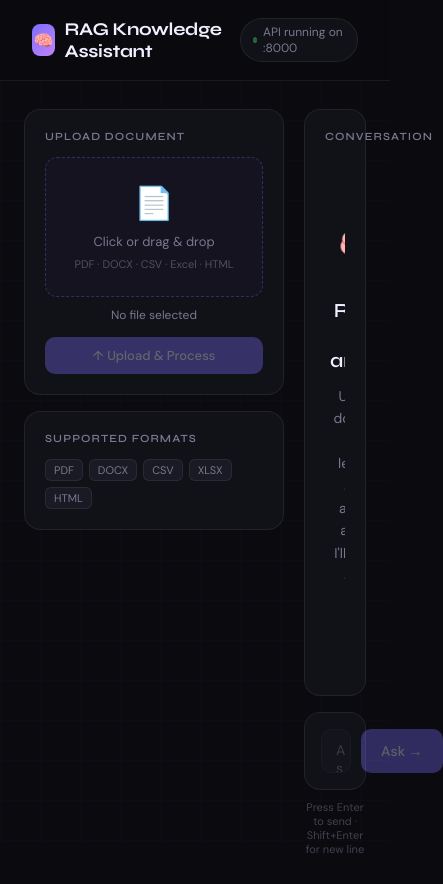
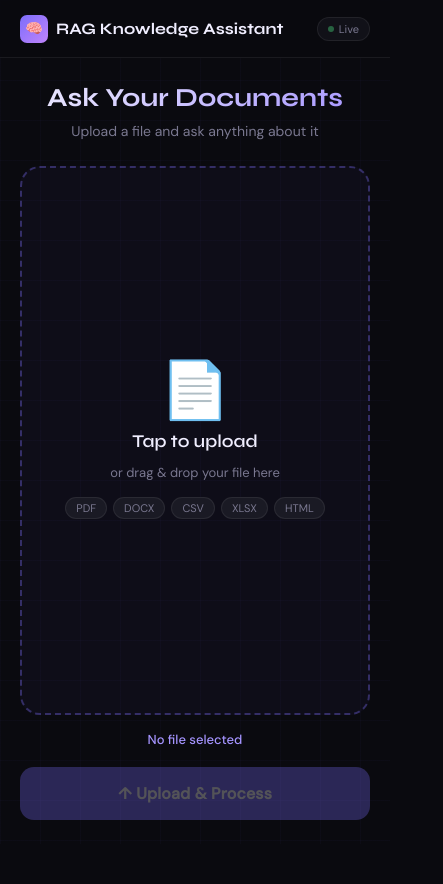
Before and after one commit to thewokegoyim/rag-knowledge-assistant, a plain HTML site: page static/index.html in a window 390 px wide. Shown: the whole page, 443 px wide, since content can reach past the window. After the commit the page ends 844 px from the top, so only its background shows below. Drawn offline with Linux system fonts and the light colour scheme.

Commit message:
fix: mobile-first UI redesign

```diff
--- a/static/index.html
+++ b/static/index.html
@@ -2,16 +2,15 @@
 <html lang="en">
 <head>
 <meta charset="UTF-8">
-<meta name="viewport" content="width=device-width, initial-scale=1.0">
+<meta name="viewport" content="width=device-width, initial-scale=1.0, maximum-scale=1.0">
 <title>RAG Knowledge Assistant</title>
-<link href="https://fonts.googleapis.com/css2?family=Syne:wght@400;500;600;700&family=DM+Sans:wght@300;400;500&display=swap" rel="stylesheet">
+<link href="https://fonts.googleapis.com/css2?family=Syne:wght@400;600;700&family=DM+Sans:wght@300;400;500&display=swap" rel="stylesheet">
 <style>
 :root {
   --bg: #0a0a0f;
   --surface: #111118;
   --surface2: #1a1a24;
   --border: rgba(255,255,255,0.07);
-    --border2: rgba(255,255,255,0.12);
   --accent: #7c6dfa;
   --accent2: #a594ff;
   --text: #f0eeff;
@@ -24,16 +23,14 @@
 
 * { box-sizing: border-box; margin: 0; padding: 0; }
 
-  body {
+html, body {
+  height: 100%;
   font-family: 'DM Sans', sans-serif;
   background: var(--bg);
   color: var(--text);
-    min-height: 100vh;
-    display: flex;
-    flex-direction: column;
+  overflow: hidden;
 }
 
-  /* Subtle grid background */
 body::before {
   content: '';
   position: fixed;
@@ -46,265 +43,305 @@
   z-index: 0;
 }
 
+/* ── HEADER ── */
 header {
-    position: relative;
-    z-index: 10;
+  position: fixed;
+  top: 0; left: 0; right: 0;
+  z-index: 100;
   display: flex;
   align-items: center;
   justify-content: space-between;
-    padding: 18px 32px;
+  padding: 14px 20px;
   border-bottom: 1px solid var(--border);
-    background: rgba(10,10,15,0.9);
+  background: rgba(10,10,15,0.95);
   backdrop-filter: blur(12px);
+  height: 58px;
 }
 
 .logo {
   display: flex;
   align-items: center;
-    gap: 10px;
+  gap: 8px;
   font-family: 'Syne', sans-serif;
   font-weight: 700;
-    font-size: 18px;
-    letter-spacing: -0.3px;
+  font-size: 16px;
 }
 
 .logo-icon {
-    width: 32px;
-    height: 32px;
+  width: 28px; height: 28px;
   background: linear-gradient(135deg, var(--accent), #c084fc);
-    border-radius: 8px;
-    display: flex;
-    align-items: center;
-    justify-content: center;
-    font-size: 16px;
+  border-radius: 7px;
+  display: flex; align-items: center; justify-content: center;
+  font-size: 14px;
 }
 
 .status-pill {
   display: flex;
   align-items: center;
-    gap: 6px;
-    font-size: 12px;
+  gap: 5px;
+  font-size: 11px;
   color: var(--muted);
   background: var(--surface);
   border: 1px solid var(--border);
-    padding: 5px 12px;
+  padding: 4px 10px;
   border-radius: 100px;
 }
 
 .dot {
-    width: 6px;
-    height: 6px;
+  width: 6px; height: 6px;
   border-radius: 50%;
   background: var(--success);
   animation: pulse 2s infinite;
 }
 
 @keyframes pulse {
-    0%, 100% { opacity: 1; }
-    50% { opacity: 0.4; }
+  0%,100% { opacity:1; } 50% { opacity:0.4; }
 }
 
-  main {
-    position: relative;
+/* ── SCREENS ── */
+#app {
+  position: fixed;
+  top: 58px; bottom: 0; left: 0; right: 0;
   z-index: 1;
-    flex: 1;
-    display: flex;
-    gap: 0;
-    max-width: 1200px;
-    width: 100%;
-    margin: 0 auto;
-    padding: 28px 24px;
-    gap: 20px;
 }
 
-  /* LEFT PANEL */
-  .sidebar {
-    width: 260px;
-    flex-shrink: 0;
+.screen {
+  position: absolute;
+  inset: 0;
   display: flex;
   flex-direction: column;
-    gap: 16px;
+  transition: transform 0.4s cubic-bezier(0.4,0,0.2,1), opacity 0.4s;
 }
 
-  .panel {
-    background: var(--surface);
-    border: 1px solid var(--border);
-    border-radius: 16px;
-    padding: 20px;
+#upload-screen {
+  transform: translateX(0);
+  opacity: 1;
 }
 
-  .panel-title {
-    font-family: 'Syne', sans-serif;
-    font-size: 11px;
-    font-weight: 600;
-    letter-spacing: 0.1em;
-    text-transform: uppercase;
-    color: var(--muted);
-    margin-bottom: 14px;
+#chat-screen {
+  transform: translateX(100%);
+  opacity: 0;
 }
 
-  .upload-zone {
-    border: 1.5px dashed rgba(124,109,250,0.3);
-    border-radius: 12px;
-    padding: 24px 16px;
-    text-align: center;
-    cursor: pointer;
-    transition: all 0.2s;
-    background: rgba(124,109,250,0.03);
+#app.chat-mode #upload-screen {
+  transform: translateX(-100%);
+  opacity: 0;
+  pointer-events: none;
 }
 
-  .upload-zone:hover {
-    border-color: rgba(124,109,250,0.6);
-    background: rgba(124,109,250,0.06);
+#app.chat-mode #chat-screen {
+  transform: translateX(0);
+  opacity: 1;
 }
 
-  .upload-zone.dragover {
-    border-color: var(--accent);
-    background: rgba(124,109,250,0.1);
+/* ── UPLOAD SCREEN ── */
+#upload-screen {
+  padding: 24px 20px;
+  justify-content: center;
+  align-items: stretch;
+  gap: 16px;
+  overflow-y: auto;
 }
 
-  .upload-icon {
-    font-size: 32px;
+.upload-hero {
+  text-align: center;
   margin-bottom: 8px;
-    display: block;
 }
 
-  .upload-zone p {
-    font-size: 13px;
+.upload-hero h1 {
+  font-family: 'Syne', sans-serif;
+  font-size: 26px;
+  font-weight: 700;
+  background: linear-gradient(135deg, var(--text), var(--accent2));
+  -webkit-background-clip: text;
+  -webkit-text-fill-color: transparent;
+  background-clip: text;
+  margin-bottom: 8px;
+}
+
+.upload-hero p {
+  font-size: 14px;
   color: var(--muted);
   line-height: 1.5;
 }
 
-  .upload-zone .formats {
+.drop-zone {
+  border: 2px dashed rgba(124,109,250,0.35);
+  border-radius: 20px;
+  padding: 48px 24px;
+  text-align: center;
+  cursor: pointer;
+  background: rgba(124,109,250,0.04);
+  transition: all 0.2s;
+  flex: 1;
+  display: flex;
+  flex-direction: column;
+  align-items: center;
+  justify-content: center;
+  gap: 12px;
+  min-height: 220px;
+}
+
+.drop-zone:active, .drop-zone.dragover {
+  border-color: var(--accent);
+  background: rgba(124,109,250,0.1);
+  transform: scale(0.99);
+}
+
+.drop-icon {
+  font-size: 56px;
+  line-height: 1;
+}
+
+.drop-zone h2 {
+  font-family: 'Syne', sans-serif;
+  font-size: 18px;
+  font-weight: 600;
+  color: var(--text);
+}
+
+.drop-zone p {
+  font-size: 13px;
+  color: var(--muted);
+}
+
+.fmt-row {
+  display: flex;
+  gap: 6px;
+  flex-wrap: wrap;
+  justify-content: center;
+  margin-top: 4px;
+}
+
+.fmt-tag {
   font-size: 11px;
-    color: rgba(122,120,144,0.6);
-    margin-top: 4px;
+  padding: 3px 10px;
+  background: var(--surface2);
+  border: 1px solid var(--border);
+  border-radius: 100px;
+  color: var(--muted);
 }
 
 #file-input { display: none; }
 
-  #file-name {
-    font-size: 12px;
-    color: var(--muted);
-    margin-top: 10px;
-    min-height: 18px;
+#file-name-display {
+  font-size: 13px;
+  color: var(--accent2);
   text-align: center;
+  min-height: 20px;
+  font-weight: 500;
+}
+
+#upload-btn {
+  width: 100%;
+  padding: 16px;
+  background: var(--accent);
+  color: white;
+  border: none;
+  border-radius: 14px;
+  font-family: 'DM Sans', sans-serif;
+  font-size: 16px;
+  font-weight: 600;
+  cursor: pointer;
+  transition: all 0.2s;
+  letter-spacing: 0.01em;
+}
+
+#upload-btn:active:not(:disabled) {
+  transform: scale(0.98);
+  background: var(--accent2);
+}
+
+#upload-btn:disabled {
+  opacity: 0.3;
+  cursor: not-allowed;
+}
+
+/* ── CHAT SCREEN ── */
+#chat-screen {
+  display: flex;
+  flex-direction: column;
+}
+
+#chat-topbar {
+  display: flex;
+  align-items: center;
+  gap: 10px;
+  padding: 10px 16px;
+  border-bottom: 1px solid var(--border);
+  background: var(--surface);
+  flex-shrink: 0;
+}
+
+#back-btn {
+  background: none;
+  border: none;
+  color: var(--accent);
+  font-size: 20px;
+  cursor: pointer;
+  padding: 4px;
+  line-height: 1;
+}
+
+#doc-name-bar {
+  flex: 1;
+  font-size: 13px;
+  color: var(--text);
+  font-weight: 500;
   overflow: hidden;
   text-overflow: ellipsis;
   white-space: nowrap;
 }
 
-  #upload-btn {
-    width: 100%;
-    margin-top: 12px;
-    padding: 10px;
-    background: var(--accent);
-    color: white;
-    border: none;
-    border-radius: 10px;
-    font-family: 'DM Sans', sans-serif;
-    font-size: 13px;
-    font-weight: 500;
-    cursor: pointer;
-    transition: all 0.2s;
-    display: flex;
-    align-items: center;
-    justify-content: center;
-    gap: 6px;
-  }
-
-  #upload-btn:hover:not(:disabled) {
-    background: var(--accent2);
-    transform: translateY(-1px);
-  }
-
-  #upload-btn:disabled {
-    opacity: 0.35;
-    cursor: not-allowed;
-    transform: none;
-  }
-
-  .doc-loaded {
-    display: flex;
-    align-items: center;
-    gap: 8px;
-    padding: 10px 12px;
-    background: rgba(74,222,128,0.08);
+.doc-badge {
+  font-size: 11px;
+  background: rgba(74,222,128,0.1);
+  color: var(--success);
   border: 1px solid rgba(74,222,128,0.2);
-    border-radius: 10px;
-    font-size: 12px;
-    color: var(--success);
-    margin-top: 8px;
-    word-break: break-all;
-  }
-
-  .supported-list {
-    display: flex;
-    flex-wrap: wrap;
-    gap: 6px;
-  }
-
-  .fmt-tag {
-    font-size: 11px;
   padding: 3px 8px;
-    background: var(--surface2);
-    border: 1px solid var(--border);
-    border-radius: 6px;
-    color: var(--muted);
-  }
-
-  /* RIGHT — CHAT */
-  .chat-area {
-    flex: 1;
-    display: flex;
-    flex-direction: column;
-    gap: 16px;
-    min-width: 0;
+  border-radius: 100px;
+  flex-shrink: 0;
 }
 
 #messages {
   flex: 1;
-    min-height: 420px;
-    max-height: 520px;
   overflow-y: auto;
+  padding: 16px;
   display: flex;
   flex-direction: column;
   gap: 12px;
-    padding: 4px 2px;
-    scrollbar-width: thin;
-    scrollbar-color: var(--surface2) transparent;
+  scrollbar-width: none;
 }
 
-  #messages::-webkit-scrollbar { width: 4px; }
-  #messages::-webkit-scrollbar-thumb { background: var(--surface2); border-radius: 4px; }
+#messages::-webkit-scrollbar { display: none; }
 
 .msg-wrap {
   display: flex;
   flex-direction: column;
-    gap: 4px;
+  gap: 3px;
   animation: fadeUp 0.2s ease;
 }
 
 @keyframes fadeUp {
-    from { opacity: 0; transform: translateY(6px); }
-    to { opacity: 1; transform: translateY(0); }
+  from { opacity:0; transform:translateY(6px); }
+  to { opacity:1; transform:translateY(0); }
 }
 
 .msg-wrap.user { align-items: flex-end; }
 .msg-wrap.bot { align-items: flex-start; }
 
 .msg-label {
-    font-size: 11px;
+  font-size: 10px;
   color: var(--muted);
   padding: 0 4px;
 }
 
 .msg {
-    padding: 12px 16px;
-    border-radius: 14px;
+  padding: 10px 14px;
+  border-radius: 16px;
   font-size: 14px;
-    line-height: 1.65;
-    max-width: 85%;
+  line-height: 1.6;
+  max-width: 88%;
   white-space: pre-wrap;
 }
 
@@ -312,14 +349,12 @@
   background: var(--user-bg);
   border: 1px solid rgba(124,109,250,0.2);
   border-bottom-right-radius: 4px;
-    color: var(--text);
 }
 
 .msg.bot {
   background: var(--bot-bg);
   border: 1px solid var(--border);
   border-bottom-left-radius: 4px;
-    color: var(--text);
 }
 
 .msg.error {
@@ -329,114 +364,115 @@
   border-bottom-left-radius: 4px;
 }
 
-  /* Thinking dots */
 .thinking-dots {
   display: flex;
   gap: 5px;
   align-items: center;
-    padding: 14px 16px;
+  padding: 12px 16px;
   background: var(--bot-bg);
   border: 1px solid var(--border);
-    border-radius: 14px;
+  border-radius: 16px;
   border-bottom-left-radius: 4px;
-    width: fit-content;
 }
 
 .t-dot {
-    width: 6px;
-    height: 6px;
+  width: 6px; height: 6px;
   border-radius: 50%;
   background: var(--accent);
   animation: tdot 1.2s infinite;
 }
-
 .t-dot:nth-child(2) { animation-delay: 0.2s; }
 .t-dot:nth-child(3) { animation-delay: 0.4s; }
 
 @keyframes tdot {
-    0%, 60%, 100% { transform: translateY(0); opacity: 0.4; }
-    30% { transform: translateY(-6px); opacity: 1; }
+  0%,60%,100% { transform:translateY(0); opacity:0.4; }
+  30% { transform:translateY(-5px); opacity:1; }
 }
 
-  /* Input */
-  .input-panel {
+/* Input bar */
+.input-bar {
+  display: flex;
+  gap: 8px;
+  padding: 12px 16px;
+  border-top: 1px solid var(--border);
   background: var(--surface);
-    border: 1px solid var(--border);
-    border-radius: 16px;
-    padding: 16px;
-    display: flex;
-    gap: 10px;
-    align-items: flex-end;
+  flex-shrink: 0;
+  padding-bottom: max(12px, env(safe-area-inset-bottom));
 }
 
 #question {
   flex: 1;
   background: var(--surface2);
   border: 1px solid var(--border);
-    border-radius: 10px;
-    padding: 11px 14px;
+  border-radius: 12px;
+  padding: 10px 14px;
   font-family: 'DM Sans', sans-serif;
   font-size: 14px;
   color: var(--text);
   resize: none;
   outline: none;
   transition: border-color 0.2s;
-    min-height: 44px;
-    max-height: 120px;
+  min-height: 42px;
+  max-height: 100px;
+  line-height: 1.4;
 }
 
 #question::placeholder { color: var(--muted); }
 #question:focus { border-color: rgba(124,109,250,0.5); }
-  #question:disabled { opacity: 0.4; cursor: not-allowed; }
+#question:disabled { opacity: 0.4; }
 
 #ask-btn {
-    padding: 11px 20px;
+  width: 42px; height: 42px;
   background: var(--accent);
   color: white;
   border: none;
-    border-radius: 10px;
-    font-family: 'DM Sans', sans-serif;
-    font-size: 14px;
-    font-weight: 500;
+  border-radius: 12px;
+  font-size: 18px;
   cursor: pointer;
   transition: all 0.2s;
-    white-space: nowrap;
-    height: 44px;
+  flex-shrink: 0;
+  display: flex;
+  align-items: center;
+  justify-content: center;
 }
 
-  #ask-btn:hover:not(:disabled) {
+#ask-btn:active:not(:disabled) {
   background: var(--accent2);
-    transform: translateY(-1px);
+  transform: scale(0.95);
 }
 
-  #ask-btn:disabled {
-    opacity: 0.35;
-    cursor: not-allowed;
-    transform: none;
+#ask-btn:disabled { opacity: 0.3; cursor: not-allowed; }
+
+/* Desktop layout */
+@media (min-width: 768px) {
+  #app {
+    display: flex;
+    flex-direction: row;
+    top: 58px;
   }
 
-  .hint {
-    font-size: 11px;
-    color: rgba(122,120,144,0.5);
-    text-align: center;
-    margin-top: -6px;
+  .screen {
+    position: relative;
+    transform: none !important;
+    opacity: 1 !important;
+    pointer-events: auto !important;
   }
 
-  .welcome {
-    flex: 1;
-    display: flex;
-    flex-direction: column;
-    align-items: center;
-    justify-content: center;
-    text-align: center;
-    padding: 40px;
-    gap: 12px;
-    color: var(--muted);
+  #upload-screen {
+    width: 320px;
+    flex-shrink: 0;
+    border-right: 1px solid var(--border);
+    justify-content: flex-start;
+    padding-top: 28px;
   }
 
-  .welcome-icon { font-size: 48px; margin-bottom: 8px; }
-  .welcome h2 { font-family: 'Syne', sans-serif; font-size: 20px; color: var(--text); font-weight: 600; }
-  .welcome p { font-size: 14px; max-width: 320px; line-height: 1.6; }
+  #chat-screen {
+    flex: 1;
+  }
+
+  #chat-topbar { display: none; }
+  #back-btn { display: none; }
+}
 </style>
 </head>
 <body>
@@ -448,31 +484,24 @@
   </div>
   <div class="status-pill">
     <span class="dot"></span>
-    API running on :8000
+    Live
   </div>
 </header>
 
-<main>
-  <!-- SIDEBAR -->
-  <div class="sidebar">
-    <div class="panel">
-      <div class="panel-title">Upload Document</div>
-      <div class="upload-zone" id="drop-zone" onclick="document.getElementById('file-input').click()">
-        <span class="upload-icon">📄</span>
-        <p>Click or drag & drop</p>
-        <p class="formats">PDF · DOCX · CSV · Excel · HTML</p>
-      </div>
-      <input type="file" id="file-input" accept=".pdf,.docx,.csv,.xlsx,.xls,.html">
-      <div id="file-name">No file selected</div>
-      <button id="upload-btn" onclick="uploadDoc()" disabled>
-        ↑ Upload & Process
-      </button>
-      <div id="doc-status"></div>
+<div id="app">
+
+  <!-- UPLOAD SCREEN -->
+  <div class="screen" id="upload-screen">
+    <div class="upload-hero">
+      <h1>Ask Your Documents</h1>
+      <p>Upload a file and ask anything about it</p>
     </div>
 
-    <div class="panel">
-      <div class="panel-title">Supported Formats</div>
-      <div class="supported-list">
+    <div class="drop-zone" id="drop-zone" onclick="document.getElementById('file-input').click()">
+      <div class="drop-icon">📄</div>
+      <h2>Tap to upload</h2>
+      <p>or drag & drop your file here</p>
+      <div class="fmt-row">
         <span class="fmt-tag">PDF</span>
         <span class="fmt-tag">DOCX</span>
         <span class="fmt-tag">CSV</span>
@@ -480,30 +509,39 @@
         <span class="fmt-tag">HTML</span>
       </div>
     </div>
+
+    <input type="file" id="file-input" accept=".pdf,.docx,.csv,.xlsx,.xls,.html">
+    <div id="file-name-display">No file selected</div>
+
+    <button id="upload-btn" onclick="uploadDoc()" disabled>
+      ↑ Upload & Process
+    </button>
   </div>
 
-  <!-- CHAT -->
-  <div class="chat-area">
-    <div class="panel" style="flex:1; display:flex; flex-direction:column; gap:14px; padding:20px;">
-      <div class="panel-title">Conversation</div>
+  <!-- CHAT SCREEN -->
+  <div class="screen" id="chat-screen">
+    <div id="chat-topbar">
+      <button id="back-btn" onclick="goBack()">←</button>
+      <div id="doc-name-bar">Chat</div>
+      <span class="doc-badge">✓ Ready</span>
+    </div>
+
     <div id="messages">
-        <div class="welcome">
-          <div class="welcome-icon">🧠</div>
-          <h2>Ready to answer</h2>
-          <p>Upload a document on the left, then ask me anything about it. I'll find the answer using RAG.</p>
-        </div>
+      <div class="msg-wrap bot">
+        <div class="msg-label">Assistant</div>
+        <div class="msg bot">Upload a document and ask me anything about it!</div>
       </div>
     </div>
 
-    <div class="input-panel">
-      <textarea id="question" placeholder="Ask a question about your document..." disabled rows="1"
+    <div class="input-bar">
+      <textarea id="question" placeholder="Ask a question..." disabled rows="1"
         onkeydown="if(event.key==='Enter'&&!event.shiftKey){event.preventDefault();askQ()}"
-        oninput="this.style.height='auto';this.style.height=Math.min(this.scrollHeight,120)+'px'"></textarea>
-      <button id="ask-btn" onclick="askQ()" disabled>Ask →</button>
+        oninput="this.style.height='auto';this.style.height=Math.min(this.scrollHeight,100)+'px'"></textarea>
+      <button id="ask-btn" onclick="askQ()" disabled>↑</button>
     </div>
-    <div class="hint">Press Enter to send · Shift+Enter for new line</div>
   </div>
-</main>
+
+</div>
 
 <script>
 const API = 'https://thewokegoyim-rag-knowledge-assistant.hf.space';
@@ -514,7 +552,7 @@ const dropZone = document.getElementById('drop-zone');
 fileInput.addEventListener('change', function() {
   const f = this.files[0];
   if (f) {
-    document.getElementById('file-name').textContent = f.name;
+    document.getElementById('file-name-display').textContent = '📎 ' + f.name;
     document.getElementById('upload-btn').disabled = false;
   }
 });
@@ -527,7 +565,7 @@ dropZone.addEventListener('drop', e => {
   const f = e.dataTransfer.files[0];
   if (f) {
     fileInput.files = e.dataTransfer.files;
-    document.getElementById('file-name').textContent = f.name;
+    document.getElementById('file-name-display').textContent = '📎 ' + f.name;
     document.getElementById('upload-btn').disabled = false;
   }
 });
@@ -546,22 +584,24 @@ async function uploadDoc() {
     const res = await fetch(`${API}/upload`, { method: 'POST', body: fd });
     const data = await res.json();
     if (res.ok) {
-      document.getElementById('doc-status').innerHTML =
-        `<div class="doc-loaded">✓ ${file.name}</div>`;
-      clearWelcome();
-      addMsg('bot', `Document loaded! I've processed "${file.name}" and it's ready. Ask me anything about it.`);
+      document.getElementById('doc-name-bar').textContent = file.name;
+      addMsg('bot', `"${file.name}" loaded! Ask me anything about it.`);
       document.getElementById('question').disabled = false;
       document.getElementById('ask-btn').disabled = false;
-      document.getElementById('question').focus();
+      document.getElementById('app').classList.add('chat-mode');
+      setTimeout(() => document.getElementById('question').focus(), 400);
     } else {
-      addMsg('error', '⚠ ' + (data.detail || 'Upload failed'));
+      alert('⚠ ' + (data.detail || 'Upload failed'));
     }
   } catch(e) {
-    addMsg('error', '⚠ Could not reach API at ' + API + '. Make sure uvicorn is running:\n\nuvicorn main:app --reload');
-    clearWelcome();
+    alert('⚠ Could not reach API. Check your connection.');
   }
   btn.textContent = '↑ Upload & Process';
   btn.disabled = false;
+}
+
+function goBack() {
+  document.getElementById('app').classList.remove('chat-mode');
 }
 
 async function askQ() {
@@ -570,7 +610,6 @@ async function askQ() {
   if (!q) return;
   input.value = '';
   input.style.height = 'auto';
-  clearWelcome();
   addMsg('user', q);
   const thinking = addThinking();
 
@@ -582,20 +621,11 @@ async function askQ() {
     });
     const data = await res.json();
     thinking.remove();
-    if (res.ok) {
     addMsg('bot', data.answer || data.response || data.message || JSON.stringify(data));
-    } else {
-      addMsg('error', '⚠ ' + (data.detail || 'Something went wrong'));
-    }
   } catch(e) {
     thinking.remove();
-    addMsg('error', '⚠ Could not reach API. Make sure uvicorn is running.');
+    addMsg('error', '⚠ Could not reach API.');
   }
-}
-
-function clearWelcome() {
-  const w = document.querySelector('.welcome');
-  if (w) w.remove();
 }
 
 function addMsg(type, text) {
```
Lines whose indentation alone changed are shown as unchanged.
